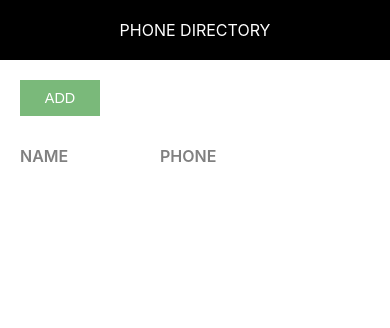
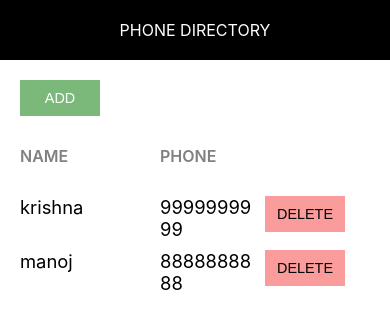
Before and after one commit to 03kks/phone-directory, a React (Create React App) app: page / in a window 390 px wide. Shown: the top 328 px of the page. Built offline with nearby package versions, Linux system fonts and the light colour scheme.

Commit message:
Added ‘PhoneDirectory’ as smart component

```diff
--- a/src/AddSubscriber.js
+++ b/src/AddSubscriber.js
@@ -19,24 +19,31 @@
         this.setState(state);
     }
 
+    onFormSubmitted = (e) => {
+        e.preventDefault();
+        this.props.addSubscriberHandler(this.state);
+        this.setState({ id: 0, name: '', phone: ' ' });
+    }
+
+
     render() {
-        const {name, phone} = this.state;
+        const { name, phone } = this.state;
         return (
             <div>
                 <Header heading="Add Subscriber" />
                 <div className="component-body-container">
                     <button className="custom-btn">Back</button>
 
-                    <form className="subscriber-form">
-                        <label htmlFor="name" className="label-control">Name: </label><br/>
-                        <input id="name" type="text" className="input-control" name="name" onChange={this.inputChangedHandler}/><br/><br/>
-                        <label htmlFor="phone" className="label-control">Phone: </label><br/>
-                        <input id="phone" type="text" className="input-control" name="phone" onChange={this.inputChangedHandler}/><br/><br/>
+                    <form className="subscriber-form" onSubmit={this.onFormSubmitted.bind(this)}>
+                        <label htmlFor="name" className="label-control">Name: </label><br />
+                        <input id="name" type="text" className="input-control" name="name" onChange={this.inputChangedHandler} /><br /><br />
+                        <label htmlFor="phone" className="label-control">Phone: </label><br />
+                        <input id="phone" type="text" className="input-control" name="phone" onChange={this.inputChangedHandler} /><br /><br />
 
                         <div className="subscriber-info-container">
-                            <span className="subscriber-to-add-heading">Subscriber to be added: </span><br/>
-                            <span className="subscriber-info">Name: {name}</span><br/>
-                            <span className="subscriber-info">Phone: {phone}</span><br/>
+                        <span className="subscriber-to-add-heading">Subscriber to be added: </span><br />
+                            <span className="subscriber-info">Name: {name}</span><br />
+                            <span className="subscriber-info">Phone: {phone}</span><br />
                         </div>
 
                         <button type="submit" className="custom-btn add-btn">Add</button>
--- /dev/null
+++ b/src/PhoneDirectory.js
@@ -0,0 +1,44 @@
+import React, { Component } from 'react';
+import AddSubscriber from './AddSubscriber';
+import ShowSubscribers from './ShowSubscribers';
+
+class PhoneDirectory extends Component {
+
+    constructor() {
+        super();
+        this.state = {
+            subscribersList: [
+                {
+                    id: 1,
+                    name: "krishna",
+                    phone: "9999999999"
+                },
+                {
+                    id: 2,
+                    name: "manoj",
+                    phone: "8888888888"
+                }
+            ]
+        }
+    }
+
+    addSubscriberHandler = (newSubscriber) => {
+        let subscribersList = this.state.subscribersList;
+        if (subscribersList.length > 0) {
+            newSubscriber.id = subscribersList[subscribersList.length - 1].id + 1;
+        } else {
+            newSubscriber.id = 1;
+        }
+        subscribersList.push(newSubscriber);
+        this.setState({ subscribersList: subscribersList });
+    }
+
+    render() {
+        return (
+            // <AddSubscriber addSubscriberHandler={this.addSubscriberHandler} />
+            <ShowSubscribers subscribersList={this.state.subscribersList} />
+        )
+    }
+}
+
+export default PhoneDirectory;
--- a/src/App.js
+++ b/src/ShowSubscribers.js
@@ -1,14 +1,8 @@
 import React, { Component } from 'react';
 import Header from './Header.js';
-import './App.css';
+import './ShowSubscribers.css';
 
-class App extends Component {
-  constructor() {
-    super();
-    this.state = {
-      subscribersListToShow: []
-    }
-  }
+class ShowSubscribers extends Component {
 
   render() {
 
@@ -25,7 +19,7 @@
           </div>
 
           {
-            this.state.subscribersListToShow.map(sub => {
+            this.props.subscribersList.map(sub => {
               return <div key ={sub.id} className="grid-container">
               <span className='grid-item'>{sub.name}</span>
               <span className='grid-item'>{sub.phone}</span>
@@ -40,4 +34,4 @@
     );
   }
 }
-export default App;
+export default ShowSubscribers;
--- a/src/index.js
+++ b/src/index.js
@@ -1,15 +1,16 @@
 import React from 'react';
 import ReactDOM from 'react-dom/client';
 import './index.css';
-import App from './App';
 import reportWebVitals from './reportWebVitals';
 import AddSusbscriber from './AddSubscriber';
 import './common/common.css';
+import PhoneDirectory from './PhoneDirectory';
+
 
 const root = ReactDOM.createRoot(document.getElementById('root'));
 root.render(
   <React.StrictMode>
-    <App />
+    <PhoneDirectory />
   </React.StrictMode>
 );
 
```
Also changed, not shown: src/ShowSubscribers.css (renamed from src/App.css), 1 other file (tests, documents, lock files or other folders).
